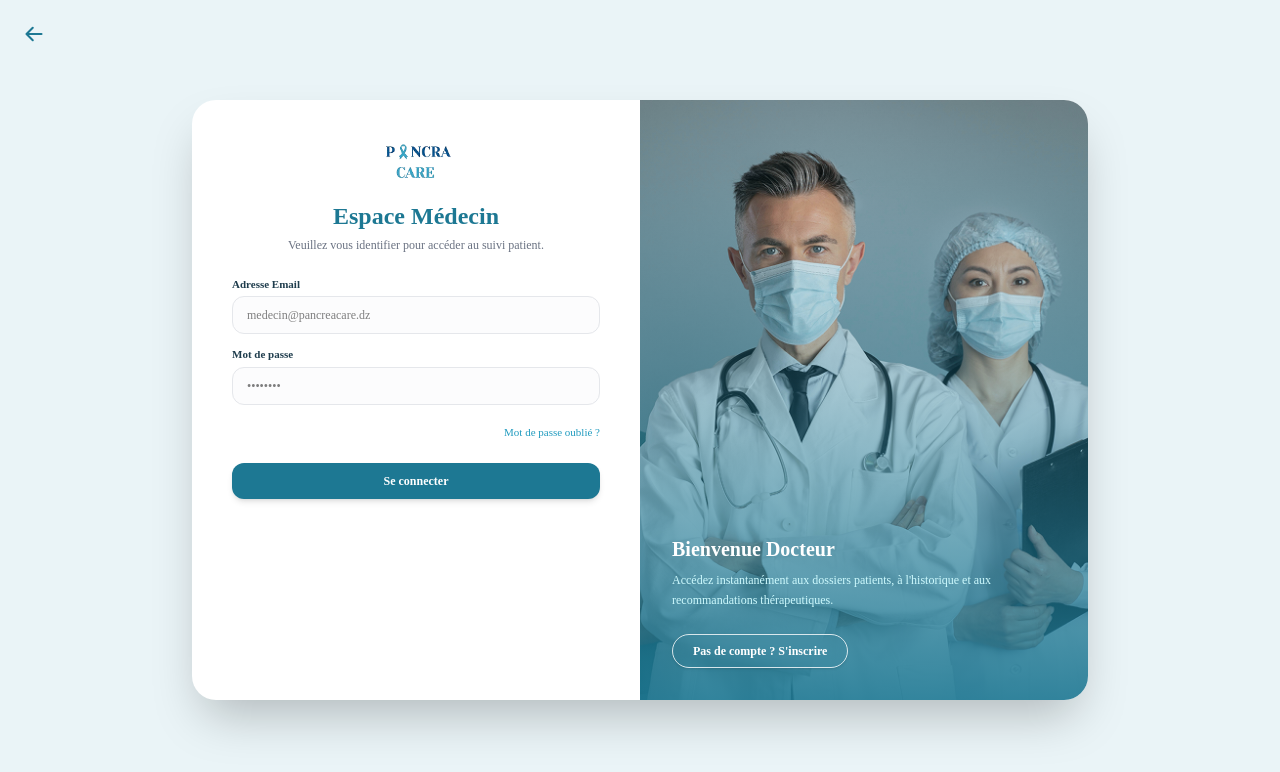
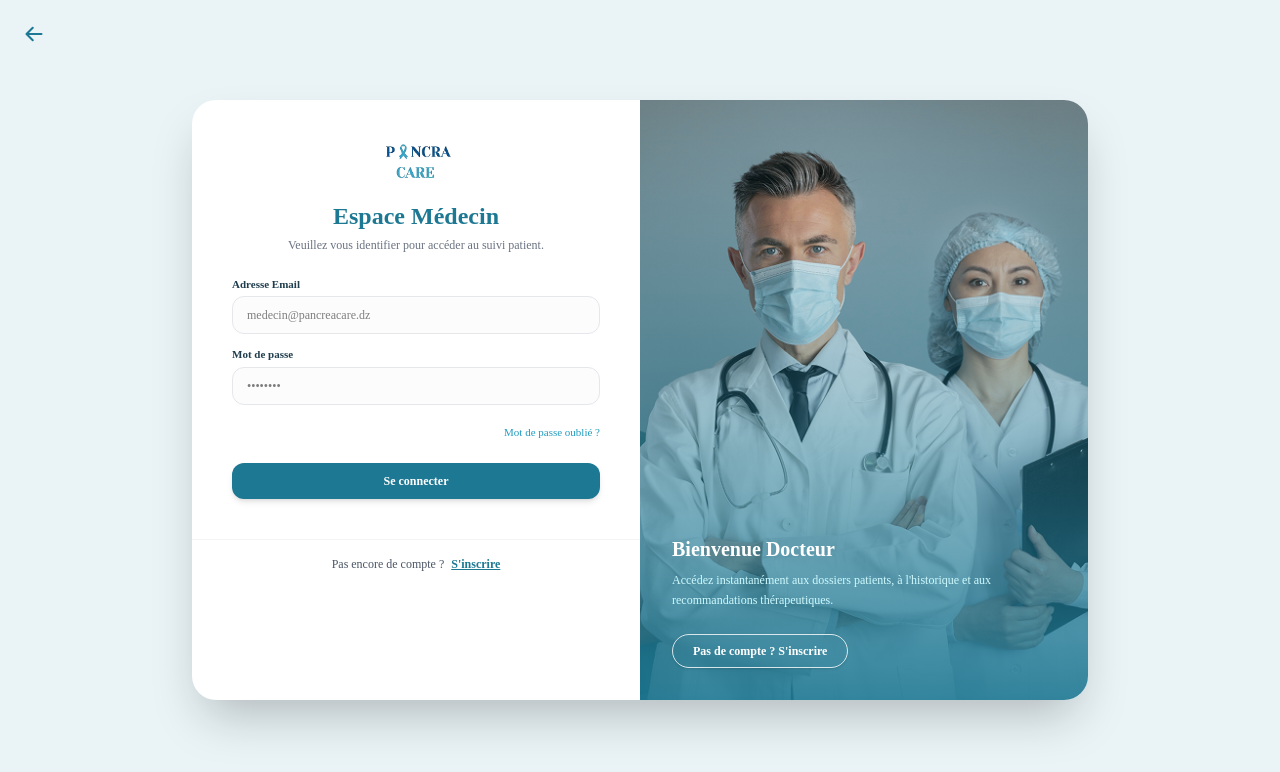
Before and after one commit to nourelyakine-cs/Pancrea-care, a Next.js app in the folder frontend/: page /login in a window 1280 px wide. Shown: the top 772 px of the page. Built offline with nearby package versions, Linux system fonts and the light colour scheme; no server answers.

Commit message:
fix login/signup layout to keep Se connecter button visible

```diff
--- a/frontend/app/login/page.tsx
+++ b/frontend/app/login/page.tsx
@@ -152,7 +152,9 @@ function AuthPageContent() {
           </Link>
 
           {/* CONTENEUR PRINCIPAL */}
-          <div className="relative w-full max-w-4xl min-h-[600px] max-h-[90vh] bg-white rounded-3xl shadow-2xl overflow-hidden flex flex-col md:flex-row">
+          <div className={`relative w-full max-w-4xl min-h-[600px] max-h-[90vh] bg-white rounded-3xl shadow-2xl overflow-hidden flex flex-col md:flex-row ${
+            isSignUp ? "h-[90vh]" : ""
+          }`}>
 
             {/* SECTION FORMULAIRE (CENTRÉ DYNAMIKEMENT) */}
             <motion.div
@@ -160,10 +162,11 @@ function AuthPageContent() {
               initial={{ opacity: 0, x: isSignUp ? 50 : -50 }}
               animate={{ opacity: 1, x: 0 }}
               transition={{ duration: 0.5, ease: "easeInOut" }}
-              className={`w-full md:w-1/2 h-full p-6 sm:p-8 md:p-10 flex flex-col overflow-y-auto ${
-                isSignUp ? "justify-start md:order-2" : "justify-center md:order-1"
+              className={`w-full md:w-1/2 h-full min-h-0 flex flex-col ${
+                isSignUp ? "md:order-2" : "md:order-1"
               }`}
             >
+              <div className="flex-1 min-h-0 overflow-y-auto p-6 sm:p-8 md:p-10 flex flex-col">
               <div className="max-w-md mx-auto w-full my-auto flex flex-col justify-center">
 
                 {/* LOGO (CONNEXION SEULEMENT) */}
@@ -310,17 +313,20 @@ function AuthPageContent() {
                     {isLoading ? "Veuillez patienter..." : (isSignUp ? "Envoyer ma demande" : "Se connecter")}
                   </button>
                 </form>
+              </div>
+              </div>
 
-                <div className="mt-4 text-center text-xs text-gray-600 md:hidden">
+              <div className="shrink-0 border-t border-gray-100 p-6 sm:p-8 md:p-10 pt-3 md:pt-4">
+                <div className="max-w-md mx-auto w-full text-center text-xs text-gray-600">
                   {isSignUp ? "Déjà un compte ?" : "Pas encore de compte ?"} {" "}
                   <button
+                    type="button"
                     onClick={() => setIsSignUp(!isSignUp)}
-                    className="text-[#1D7893] font-bold underline ml-1"
+                    className="text-[#1D7893] font-bold underline ml-1 cursor-pointer"
                   >
                     {isSignUp ? "Se connecter" : "S'inscrire"}
                   </button>
                 </div>
-
               </div>
             </motion.div>
 
```
